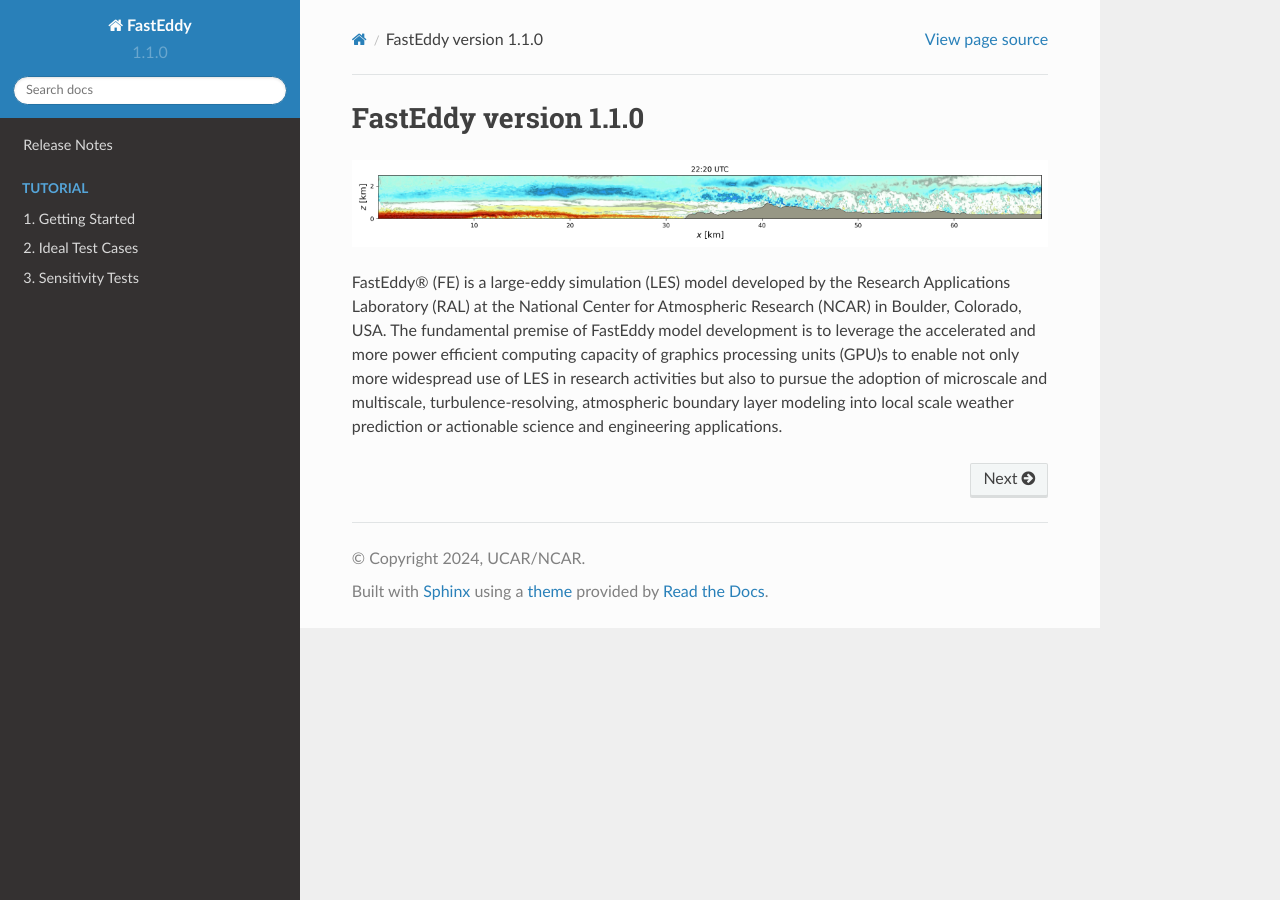
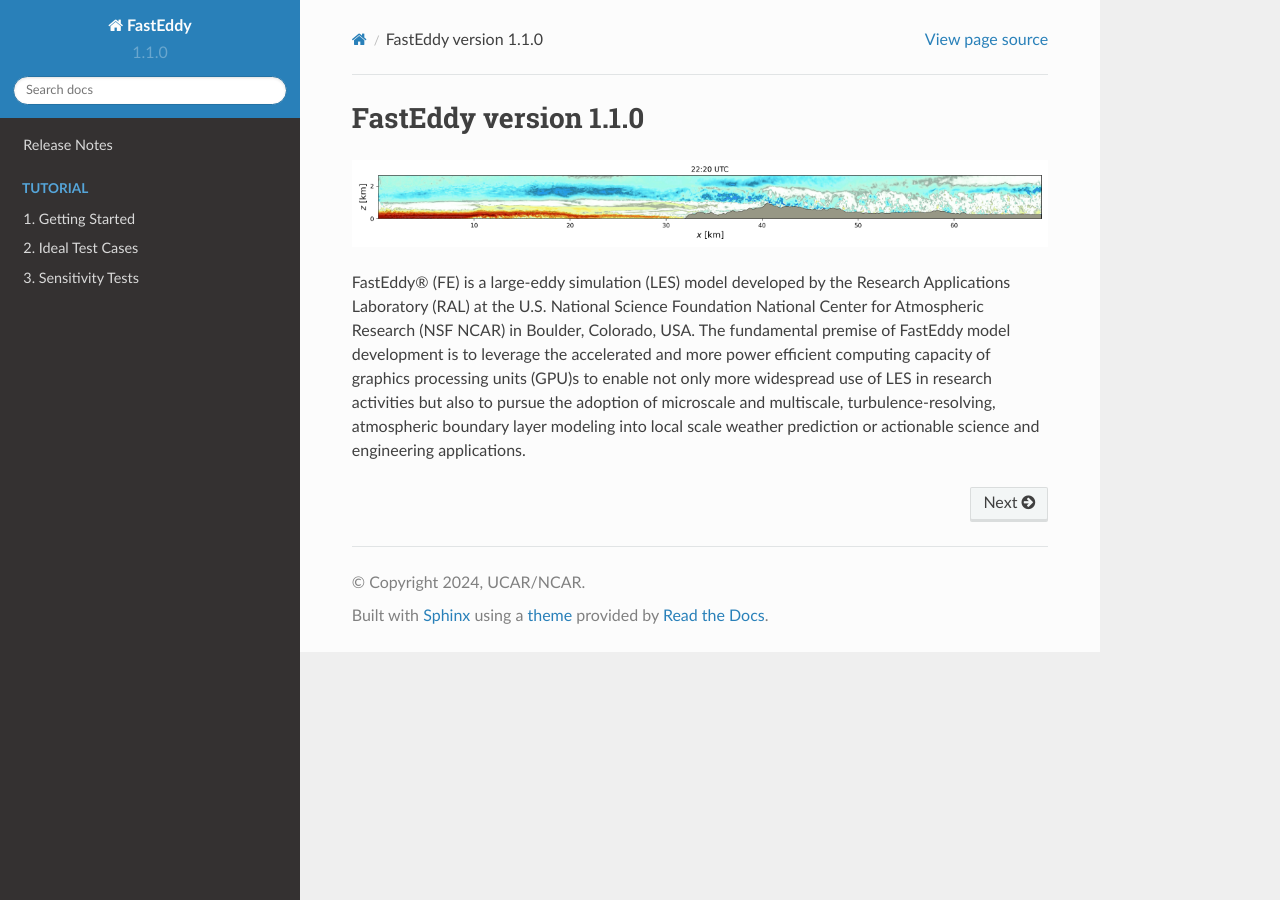
Before and after one commit to NCAR/FastEddy-model, a Sphinx documentation site: the page built from docs/index.rst, in a window 1280 px wide. Built offline with Sphinx 7.4.7 and the Read the Docs theme 2.0.0, drawn with Linux system fonts in a browser that asks for light colours.

Commit message:
Replacing new doi links with zenodo links and rewording NSF NCAR language based on https://sundog.ucar.edu/page/7480#Interim-Guidance-on--11

```diff
--- a/docs/Tutorial/cases.rst
+++ b/docs/Tutorial/cases.rst
@@ -9,7 +9,7 @@ Four test cases are described:
 * Dry stable boundary layer
 * Moist cloud-topped boundary layer
 
-Required tutorial resources including python utilities and Jupyter Notebooks are provided in https://github.com/NCAR/FastEddy-model/tutorials with required data for the moist dynamics example available at https://doi.org/10.5281/zenodo.10982246. All test cases are idealized setups over flat terrain. For each case, the user will set up the input parameter file, execute FastEddy, visualize the output using a Jupyter notebook, and perform some basic analysis of the output. After examining the test cases, the user will carry out some sensitivity tests by changing various input parameters. The purpose of these tests are for the user to become more familiar with the input parameters, and how changes to those parameters affect the output. After the tutorial, the user is expected to have basic knowledge to carry out LES using FastEddy.
+Required tutorial resources including python utilities and Jupyter Notebooks are provided in https://github.com/NCAR/FastEddy-model/tutorials with required data for the moist dynamics example available at https://zenodo.org/records/10982246. All test cases are idealized setups over flat terrain. For each case, the user will set up the input parameter file, execute FastEddy, visualize the output using a Jupyter notebook, and perform some basic analysis of the output. After examining the test cases, the user will carry out some sensitivity tests by changing various input parameters. The purpose of these tests are for the user to become more familiar with the input parameters, and how changes to those parameters affect the output. After the tutorial, the user is expected to have basic knowledge to carry out LES using FastEddy.
 
 .. toctree::
 
--- a/docs/Tutorial/cases/MBL.rst
+++ b/docs/Tutorial/cases/MBL.rst
@@ -31,7 +31,7 @@ Input parameters
 Execute FastEddy
 ----------------
 
-Note that this example moist dynamics validation case example requires an additional dataset available as a gzip compressed tape archive file at https://doi.org/10.5281/zenodo.10982246. The contents of the archive incude an initial conditions file BOMEX_IC/FE_BOMEX.0 which is needed to run FastEddy for this case. The archive dataset also contains results from the 11 models that participated in the original Siebesma et al. 2003 model intercomparison as NetCDF files under BOMEX_Siebesma2003_models/\*.nc. Run FastEddy using the input parameters file /tutorials/examples/Example04_BOMEX.in. Be sure to copy the extracted initial conditions file from the archived dataset into the initial subdirectory of your case run directory.
+Note that this example moist dynamics validation case example requires an additional dataset available as a gzip compressed tape archive file at https://zenodo.org/records/10982246. The contents of the archive incude an initial conditions file BOMEX_IC/FE_BOMEX.0 which is needed to run FastEddy for this case. The archive dataset also contains results from the 11 models that participated in the original Siebesma et al. 2003 model intercomparison as NetCDF files under BOMEX_Siebesma2003_models/\*.nc. Run FastEddy using the input parameters file /tutorials/examples/Example04_BOMEX.in. Be sure to copy the extracted initial conditions file from the archived dataset into the initial subdirectory of your case run directory.
 
 Visualize the output
 --------------------
--- a/docs/Tutorial/getting_started.rst
+++ b/docs/Tutorial/getting_started.rst
@@ -5,11 +5,9 @@ Getting Started
 Introduction
 ============
 
-`FastEddy`_ is a resident-GPU large eddy simulation (LES) model owned by the National Science Foundation (`NSF`_) National Center for Atmospheric Research (`NCAR`_) Research Applications Laboratory (`RAL`_). It is designed for future turbulence-resolving numerical weather prediction.
+`FastEddy`_ is a resident-GPU large eddy simulation (LES) model owned by the U.S. National Science Foundation National Center for Atmospheric Research (`NSF NCAR <https://ncar.ucar.edu>`_) Research Applications Laboratory (`RAL`_). It is designed for future turbulence-resolving numerical weather prediction.
 
 .. _FastEddy: https://ral.ucar.edu/solutions/products/fasteddy
-.. _NSF: https://www.nsf.gov
-.. _NCAR: https://ncar.ucar.edu
 .. _RAL: https://ral.ucar.edu
 
 This is a tutorial designed so that a user can learn how to execute FastEddy, using the four test cases described in this tutorial.
--- a/docs/index.rst
+++ b/docs/index.rst
@@ -5,12 +5,13 @@ FastEddy version |version|
 .. image:: _static/CoastalCase_u_y-32km_0440.png
 
 FastEddy® (FE) is a large-eddy simulation (LES) model developed by the
-Research Applications Laboratory (RAL) at the National Center for Atmospheric
-Research (NCAR) in Boulder, Colorado, USA. The fundamental premise of FastEddy
-model development is to leverage the accelerated and more power efficient
-computing capacity of graphics processing units (GPU)s to enable not only more
-widespread use of LES in research activities but also to pursue the adoption of
-microscale and multiscale, turbulence-resolving, atmospheric boundary layer
+Research Applications Laboratory (RAL) at the U.S. National Science
+Foundation National Center for Atmospheric Research (NSF NCAR) in Boulder,
+Colorado, USA. The fundamental premise of FastEddy model development is to
+leverage the accelerated and more power efficient computing capacity of
+graphics processing units (GPU)s to enable not only more widespread use of
+LES in research activities but also to pursue the adoption of microscale
+and multiscale, turbulence-resolving, atmospheric boundary layer
 modeling into local scale weather prediction or actionable science and
 engineering applications.
 
```
